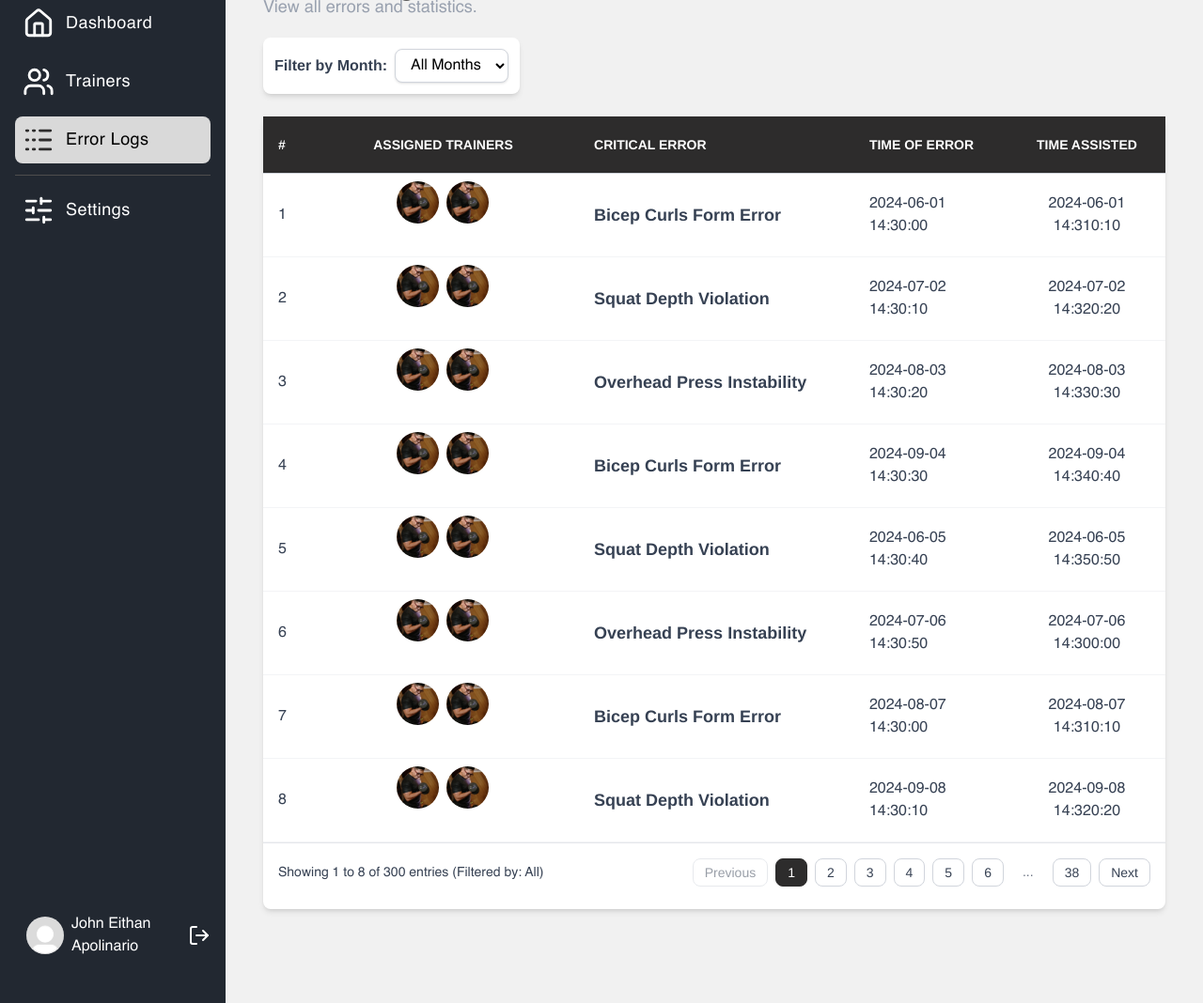
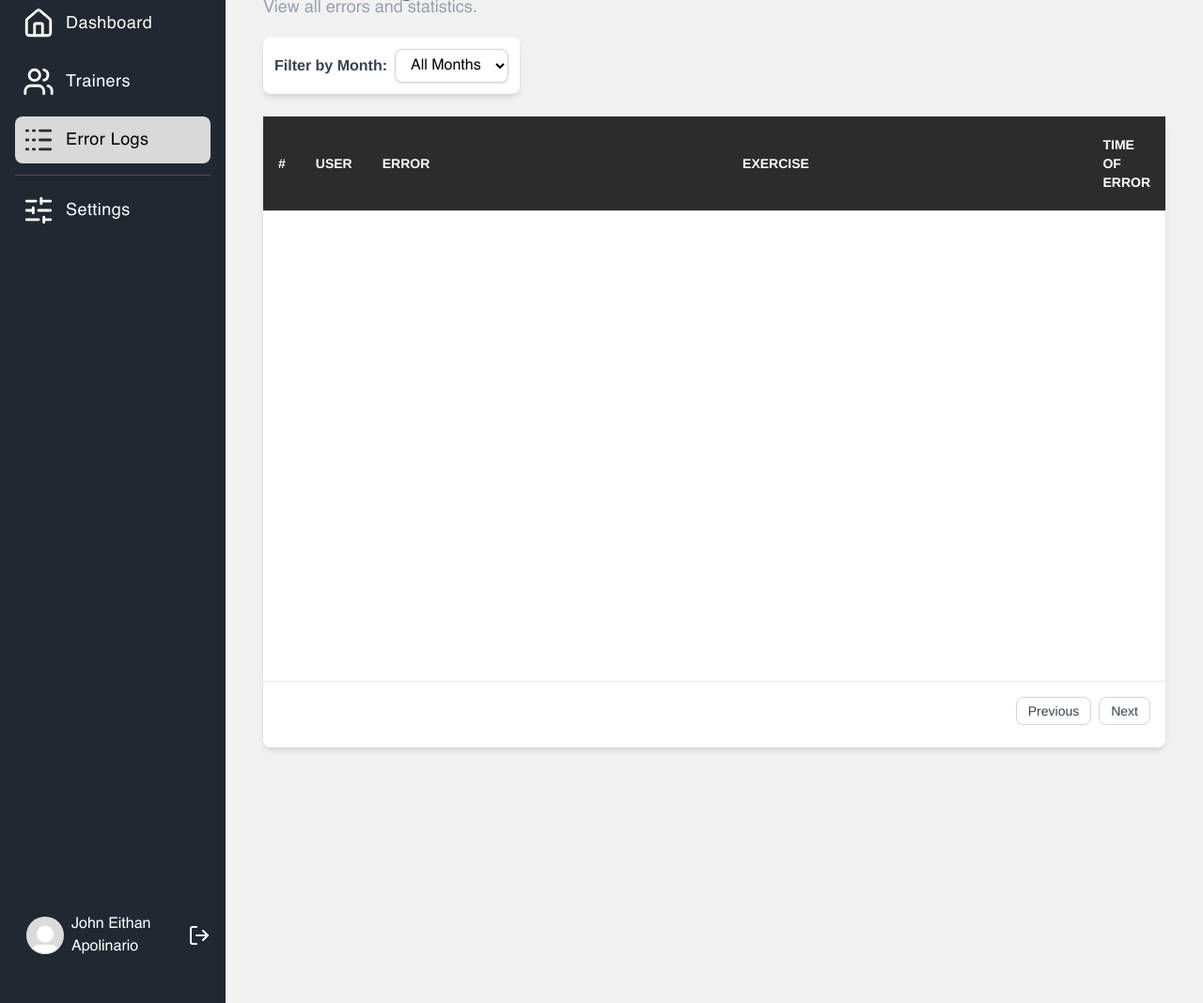
Before and after one commit to sooooodeen/2025-CP_GymBuddy, a Flask app: page /errorlogpage in a window 1280 px wide. Shown: the part 79-1147 px from the top of the page at 94% size. Run offline with Flask 3, Linux system fonts and the light colour scheme; a user stored in the database is signed in; lists and menus that the app fills with data are empty; style sheets or scripts are compiled from the project's sources; some libraries are stand-ins or nearby versions.

Commit message:
features update

```diff
--- a/app.py
+++ b/app.py
@@ -12,11 +12,13 @@ import base64
 from PIL import Image
 import io
 import eventlet
+import re # --- FIX: Added for formatting exercise names ---
 from flask import Flask, render_template, request, redirect, url_for, flash, session, jsonify
 from flask_sqlalchemy import SQLAlchemy
 from flask_bcrypt import Bcrypt
 from flask_migrate import Migrate
-from flask_socketio import SocketIO, emit
+# --- FIX: Import join_room and leave_room ---
+from flask_socketio import SocketIO, emit, join_room, leave_room
 from functools import wraps
 from datetime import datetime, timedelta
 from dateutil.relativedelta import relativedelta # Added for monthly comparison
@@ -137,6 +139,11 @@ load_model_and_labels()
 
 
 # --- Utility Functions (for Authentication and Routing) ---
+
+# --- FIX: Helper function to format camelCase names ---
+def format_exercise_name(name):
+    s1 = re.sub('(.)([A-Z][a-z]+)', r'\1 \2', name)
+    return re.sub('([a-z0-9])([A-Z])', r'\1 \2', s1).capitalize()
 
 def allowed_file(filename):
     return '.' in filename and filename.rsplit('.', 1)[1].lower() in app.config['ALLOWED_EXTENSIONS']
@@ -333,7 +340,35 @@ def monitor():
 @app.route("/errorlogpage")
 @login_required
 def errorlogpage():
-    return render_template("errorlogpage.html")
+    gym_id = session['user_gym_id']
+
+    # Query all errors for the gym, joining with user info
+    all_errors_query = db.session.query(ErrorLog, User).join(
+        WorkoutSession, ErrorLog.session_id == WorkoutSession.id
+    ).join(
+        User, WorkoutSession.user_id == User.id
+    ).filter(
+        WorkoutSession.gym_id == gym_id
+    ).order_by(
+        ErrorLog.timestamp.desc()
+    ).all()
+
+    # --- Transform data for JavaScript ---
+    js_errors = []
+    for log, user in all_errors_query:
+        js_errors.append({
+            'id': log.id,
+            'userName': f"{user.firstname} {user.lastname}",
+            'userPhoto': url_for('static', filename=user.photo_url if user.photo_url else 'src/images/Default_pfp.jpg'),
+            'errorType': log.error_type.replace('ERROR: ', ''),
+            # --- FIX: Use helper function for correct formatting ---
+            'exerciseName': format_exercise_name(log.exercise_name),
+            'timeOfError': log.timestamp.strftime('%Y-%m-%d %H:%M:%S'),
+            'month': log.timestamp.strftime('%b') # 'Jan', 'Feb', etc.
+        })
+
+    # Pass the JSON-ready list to the template
+    return render_template("errorlogpage.html", all_errors_json=json.dumps(js_errors))
 
 @app.route("/settings")
 @login_required
@@ -360,6 +395,8 @@ def profile():
     if request.method == 'POST':
         user.firstname = request.form.get('firstname'); user.lastname = request.form.get('lastname')
         user.email = request.form.get('email'); user.phone_num = request.form.get('phone_num')
+        # --- FIX: Added line to save gender field ---
+        user.gender = request.form.get('gender')
 
         if 'gym_name' in request.form and session.get('user_role') == 'Gym Owner':
             gym = Gym.query.get(user.gym_id)
@@ -719,24 +756,51 @@ def trainer_session_detail(session_id):
 # --- SocketIO Handlers (Full Implementation) ---
 clients = {}
 
+# --- FIX: Updated handle_connect ---
 @socketio.on('connect')
 def handle_connect():
     if 'user_id' not in session:
         print("Warning: Unauthenticated user tried to connect.")
         return False # Reject connection
-    clients[request.sid] = {}
-    print(f"Client connected: {request.sid}")
 
+    # Get gym_id from the user's session
+    gym_id = session.get('user_gym_id')
+    if not gym_id:
+        print(f"Warning: User {session['user_id']} connected without a gym_id.")
+        return False
+
+    # Add user to a room for their gym
+    join_room(f'gym_{gym_id}')
+
+    # Store gym_id for later
+    clients[request.sid] = { 'gym_id': gym_id }
+    print(f"Client connected: {request.sid}, joined room: gym_{gym_id}")
+
+# --- FIX: Updated handle_disconnect ---
 @socketio.on('disconnect')
 def handle_disconnect():
     sid = request.sid
-    if sid in clients:
-        for camera_id in list(clients[sid].keys()):
-            handle_end_session({'camera_id': camera_id}) # Gracefully end sessions
-            if 'mp_pose' in clients[sid][camera_id] and clients[sid][camera_id]['mp_pose']:
-                clients[sid][camera_id]['mp_pose'].close()
-    clients.pop(sid, None)
-    print(f"Client disconnected: {sid}")
+    client_data = clients.pop(sid, None) # Get data and remove user
+
+    if client_data:
+        # Get gym_id we stored
+        gym_id = client_data.get('gym_id')
+        if gym_id:
+            leave_room(f'gym_{gym_id}') # Leave the gym's room
+            print(f"Client disconnected: {sid}, left room: gym_{gym_id}")
+
+        # Gracefully end all active sessions for this user
+        for camera_id in list(client_data.keys()):
+            if camera_id == 'gym_id': continue # Skip our new key
+
+            # Pass the sid so handle_end_session knows which client to use
+            handle_end_session({'camera_id': camera_id, 'sid_for_shutdown': sid})
+
+            camera_state = client_data.get(camera_id)
+            if camera_state and 'mp_pose' in camera_state and camera_state['mp_pose']:
+                camera_state['mp_pose'].close()
+    else:
+        print(f"Client disconnected: {sid} (no data found)")
 
 
 @socketio.on('start_camera')
@@ -759,6 +823,7 @@ def start_camera(data):
                 min_tracking_confidence=0.5
             )
 
+            # Store camera-specific state under the client's sid
             clients[sid][camera_id] = {
                 'analyzer': analyzer_instance,
                 'mp_pose': pose_instance,
@@ -819,10 +884,18 @@ def handle_start_session(data):
     else:
         print(f"Warning: Could not start session. No state found for {sid}/{camera_id}")
 
+# --- FIX: Updated handle_end_session ---
 @socketio.on('end_session')
 def handle_end_session(data):
     camera_id = data.get('camera_id')
-    sid = request.sid
+    # Use the sid from the data if it's a shutdown, otherwise use request.sid
+    sid = data.get('sid_for_shutdown', request.sid)
+
+    # Check if client still exists (it might be disconnected)
+    if sid not in clients:
+        print(f"Info: handle_end_session called for disconnected client {sid}")
+        return
+
     client_camera_state = clients.get(sid, {}).get(camera_id)
 
     if not client_camera_state or 'analyzer' not in client_camera_state:
@@ -833,17 +906,21 @@ def handle_end_session(data):
 
     if session_id:
         try:
-            session_to_end = WorkoutSession.query.get(session_id)
-            if session_to_end:
-                session_to_end.end_time = datetime.utcnow()
-                session_to_end.total_reps = analyzer.rep_counter
-                db.session.commit()
+            # We need an app context to query the DB outside of a request
+            with app.app_context():
+                session_to_end = WorkoutSession.query.get(session_id)
+                if session_to_end:
+                    session_to_end.end_time = datetime.utcnow()
+                    session_to_end.total_reps = analyzer.rep_counter
+                    db.session.commit()
 
-                print(f"Session {session_id} ended for user {session['user_id']}.")
-                emit('session_saved', {
-                    'camera_id': camera_id,
-                    'reps': analyzer.rep_counter,
-                }, room=sid)
+                    print(f"Session {session_id} ended for user {session_to_end.user_id}.")
+                    # Only emit if the client is still connected
+                    if not data.get('sid_for_shutdown'):
+                        emit('session_saved', {
+                            'camera_id': camera_id,
+                            'reps': analyzer.rep_counter,
+                        }, room=sid)
 
         except Exception as e:
             db.session.rollback()
@@ -857,6 +934,9 @@ def handle_end_session(data):
 # --- Main AI Processing Loop ---
 def process_frame_task(sid, data):
     global interpreter, label_mapping, input_details, output_details, clients
+
+    # --- FIX: Get gym_id for broadcasting ---
+    gym_id = clients.get(sid, {}).get('gym_id')
 
     try:
         camera_id = data['camera_id']
@@ -949,21 +1029,37 @@ def process_frame_task(sid, data):
 
     emit_data['landmarks'] = landmarks_for_js
 
+    # Emit analysis back to the specific user
     socketio.emit('response', emit_data, room=sid)
 
+    # --- FIX: Broadcast form errors to the entire gym room ---
     last_form = client_camera_state.get('last_form_status')
     current_form = emit_data['form_status']
     if "ERROR" in current_form and current_form != last_form:
         message = current_form.replace('ERROR: ', '')
-        socketio.emit('form_error', {'message': message, 'camera_id': camera_id}, room=sid)
+
+        if gym_id:
+            error_data = {
+                'message': message,
+                'camera_id': camera_id,
+                # Get user name from the session context of this task
+                'user_name': f"{session.get('user_firstname', 'Unknown')} {session.get('user_lastname', 'User')}",
+                'timestamp': datetime.utcnow().isoformat()
+            }
+            # Broadcast to everyone in the gym
+            socketio.emit('form_error', error_data, room=f'gym_{gym_id}')
+
         client_camera_state['last_form_status'] = current_form
     elif "ERROR" not in current_form:
         client_camera_state['last_form_status'] = None
 
+    # --- FIX: Broadcast trainer alerts to the entire gym room ---
     alert_data = analyzer.get_triggered_alert()
     if alert_data:
         alert_data['camera_id'] = camera_id
-        socketio.emit('trainer_alert', alert_data, room=sid)
+        if gym_id:
+            # Add user/timestamp data if needed, similar to 'form_error'
+            socketio.emit('trainer_alert', alert_data, room=f'gym_{gym_id}')
 
     if client_camera_state: client_camera_state['is_processing'] = False
 
@@ -985,7 +1081,8 @@ def handle_image(data):
         return
 
     client_camera_state['is_processing'] = True
-    socketio.start_background_task(process_frame_task, sid, data)
+    # We must wrap the task in app_context to access 'session' inside it
+    socketio.start_background_task(target=lambda: app.app_context().push() or process_frame_task(sid, data))
 
 
 if __name__ == "__main__":
--- a/templates/errorlogpage.html
+++ b/templates/errorlogpage.html
@@ -31,10 +31,10 @@
                 <thead class="bg-[#2D2C2C] w-full text-white border-b border-gray-300">
                     <tr>
                         <th class="py-5 px-4 uppercase font-semibold text-sm text-left">#</th>
-                        <th class="py-5 px-4 uppercase font-semibold text-sm text-center w-96">Assigned Trainers</th>
-                        <th class="py-5 px-4 uppercase font-semibold text-sm text-left w-96">Critical Error</th>
+                        <th class="py-5 px-4 uppercase font-semibold text-sm text-left">User</th>
+                        <th class="py-5 px-4 uppercase font-semibold text-sm text-left w-96">Error</th>
+                        <th class="py-5 px-4 uppercase font-semibold text-sm text-left w-96">Exercise</th>
                         <th class="py-5 px-4 uppercase font-semibold text-sm text-left">Time of Error</th>
-                        <th class="py-5 px-4 uppercase font-semibold text-sm text-center">Time Assisted</th>
                         </tr>
                 </thead>
                 <tbody id="error-log-body" class="text-gray-700 h-[500px]">
@@ -62,28 +62,14 @@
 </div>
 
 <script>
-    // static data for demonstration
-    const allErrors = [];
+    // --- SCRIPT FIX: Load real data from Python ---
+    const allErrors = JSON.parse('{{ all_errors_json | safe }}');
+    // --- END SCRIPT FIX ---
+
     const ALL_MONTHS = ['Jan', 'Feb', 'Mar', 'Apr', 'May', 'Jun', 'Jul', 'Aug', 'Sep', 'Oct', 'Nov', 'Dec'];
 
+    // (Static data demonstration loop has been removed)
 
-    for (let i = 0; i < 300; i++) {
-        const monthIndex = 5 + (i % 4);
-        const date = `2024-${String(monthIndex + 1).padStart(2, '0')}-${String((i % 28) + 1).padStart(2, '0')}`;
-
-        allErrors.push({
-            id: i + 1,
-            trainers: [
-                '/static/src/images/bicepcurl.jpg',
-                '/static/src/images/bicepcurl.jpg'
-            ],
-            criticalError: i % 3 === 0 ? 'Bicep Curls Form Error' : (i % 3 === 1 ? 'Squat Depth Violation' : 'Overhead Press Instability'),
-            timeOfError: `${date} 14:30:${String((i * 10) % 60).padStart(2, '0')}`,
-            timeAssisted: `${date} 14:3${String((i * 10 + 10) % 60).padStart(2, '0')}:${String((i * 10 + 10) % 60).padStart(2, '0')}`,
-            month: ALL_MONTHS[monthIndex]
-        });
-    }
-    // endofStatic Data
     const rowsPerPage = 8;
     let currentPage = 1;
     let filteredErrors = allErrors;
@@ -97,6 +83,7 @@
         if (month === 'All') {
             filteredErrors = allErrors;
         } else {
+            // This filter works because our Python code adds the 'month' key
             filteredErrors = allErrors.filter(error => error.month === month);
         }
 
@@ -124,7 +111,7 @@
         }
 
         if (items.length === 0) {
-            wrapper.innerHTML = `<tr><td colspan="6" class="py-10 text-center text-gray-500 font-semibold">No errors recorded for ${activeMonth}.</td></tr>`;
+            wrapper.innerHTML = `<tr><td colspan="5" class="py-10 text-center text-gray-500 font-semibold">No errors recorded for ${activeMonth}.</td></tr>`;
             updatePaginationInfo(0, 0);
             setupPaginationControls();
             return;
@@ -135,34 +122,38 @@
             row.className = 'border-b border-gray-100 hover:bg-gray-100';
 
             if (item.empty) {
+                // --- ROW FIX: Update empty rows to 5 columns ---
                 row.innerHTML = `
                     <td class="w-[50px] px-4 py-3 opacity-0">.</td>
                     <td class="w-[250px] h-[65px] gap-2 py-3"></td>
                     <td class="w-[350px] py-3"></td>
-                    <td class="w-[200px] py-3"></td>
+                    <td class="w-[350px] py-3"></td>
                     <td class="w-[200px] py-3"></td>
                 `;
                 row.classList.remove('hover:bg-gray-100');
             } else {
+                // --- ROW FIX: Use real data fields ---
                 const sequentialNumber = start + index + 1;
                 row.innerHTML = `
                     <td class="w-[50px] px-4">${sequentialNumber}</td>
-                    <td class="w-full h-15 flex items-center justify-center gap-2 py-3">
-                        ${item.trainers.map(src => `
-                            <div class="flex justify-center items-center">
+
+                    <td class="w-[250px] h-15 flex items-center gap-2 py-3 px-4">
                         <img class="h-[45px] w-[45px] object-cover rounded-full"
-                                    src="${src}" alt="Trainer photo">
-                            </div>
-                        `).join('')}
+                                src="${item.userPhoto}" alt="User photo">
+                        <span class="font-medium">${item.userName}</span>
                     </td>
+
                     <td class="w-[350px] py-5 px-4">
-                        <div class="flex flex-col">
-                            <h1 class="text-lg font-bold leading-5">${item.criticalError}</h1>
-                        </div>
+                        <h1 class="text-lg font-bold leading-5 text-red-600">${item.errorType}</h1>
                     </td>
+
+                    <td class="w-[350px] py-5 px-4">
+                        <h1 class="text-lg font-medium leading-5">${item.exerciseName}</h1>
+                    </td>
+
                     <td class="w-[200px] py-5 px-4">${item.timeOfError}</td>
-                    <td class="w-[200px] py-3 px-4 text-center">${item.timeAssisted}</td>
                 `;
+                // --- END ROW FIX ---
             }
             wrapper.appendChild(row);
         });
@@ -173,6 +164,10 @@
 
     function updatePaginationInfo(start, end) {
         const info = document.getElementById('pagination-info');
+        if (filteredErrors.length === 0) {
+            info.textContent = "Showing 0 to 0 of 0 entries";
+            return;
+        }
         const actualEnd = Math.min(end, filteredErrors.length);
         const infoText = `Showing ${start + 1} to ${actualEnd} of ${filteredErrors.length} entries (Filtered by: ${activeMonth})`;
         info.textContent = infoText;
@@ -187,6 +182,7 @@
         const existingPages = controlsWrapper.querySelectorAll('.page-btn, .ellipsis');
         existingPages.forEach(btn => btn.remove());
 
+        // This logic is complex but should work fine if totalPages is correct
         if (totalPages > 1) {
             controlsWrapper.classList.remove('hidden');
 
@@ -277,7 +273,11 @@
         allOption.textContent = 'All Months';
         selectElement.appendChild(allOption);
 
-        ALL_MONTHS.forEach(month => {
+        // Find which months actually have data
+        const availableMonths = [...new Set(allErrors.map(error => error.month))];
+        const sortedMonths = ALL_MONTHS.filter(month => availableMonths.includes(month));
+
+        sortedMonths.forEach(month => {
             let option = document.createElement('option');
             option.value = month;
             option.textContent = month;
--- a/templates/monitor.html
+++ b/templates/monitor.html
@@ -135,6 +135,12 @@
                     // Emit start_camera event to backend *before* sending frames
                     socket.emit('start_camera', { camera_id: 'camera1' });
                     socket.emit('start_camera', { camera_id: 'camera2' });
+
+                    // --- ‼️‼️ THIS IS THE FIX ‼️‼️ ---
+                    // Tell the backend to create a database session for each camera
+                    socket.emit('start_session', { camera_id: 'camera1' });
+                    socket.emit('start_session', { camera_id: 'camera2' });
+                    // --- END OF FIX ---
 
                     intervalId = setInterval(() => {
                         sendFrame(video1, 'camera1');
```
Also changed, not shown: templates/admin_dashboard.html (line endings or trailing spaces). Lines whose indentation alone changed are shown as unchanged.
